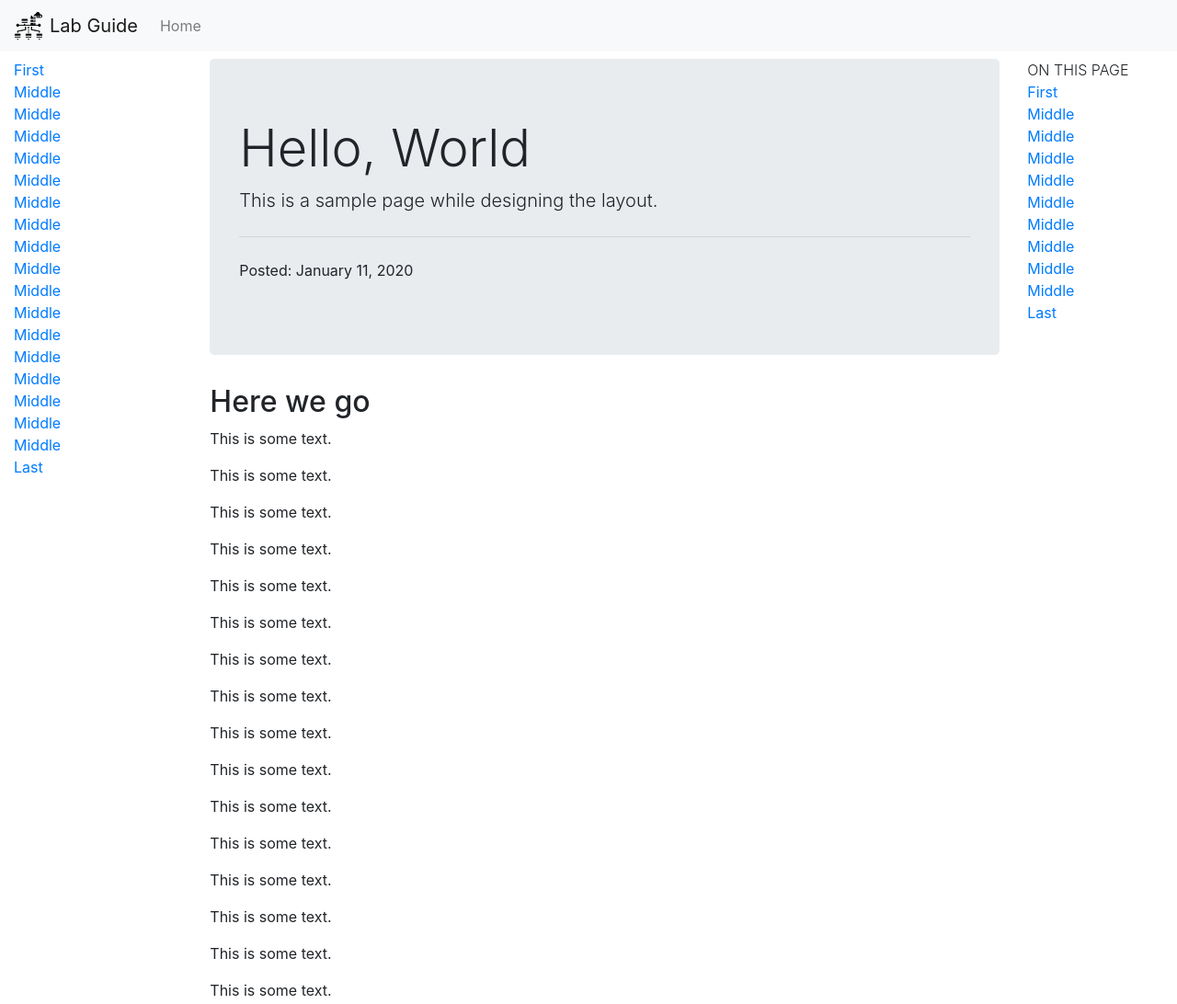
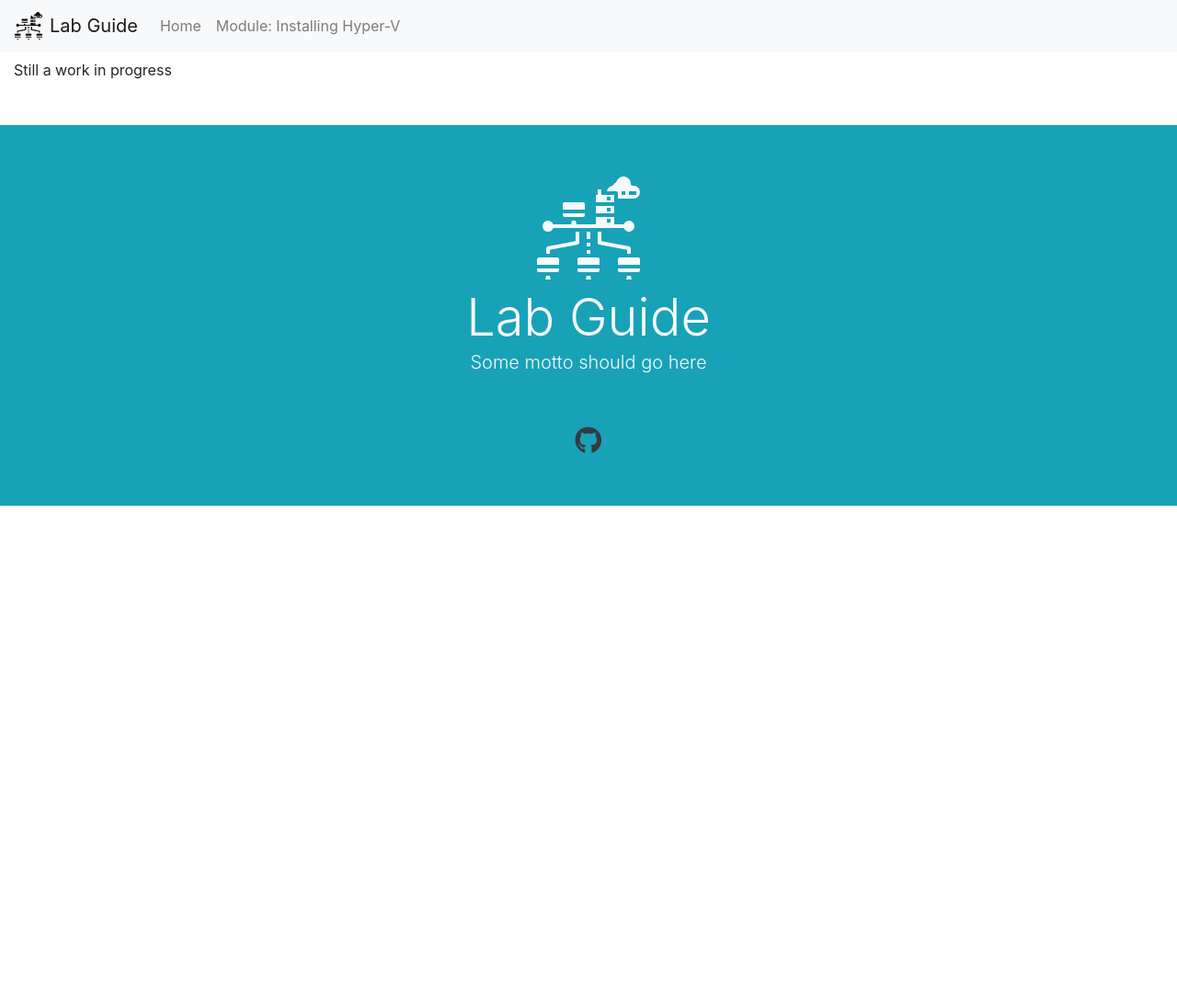
Before and after one commit to parithon/lab-guide, a Gatsby site: page / in a window 1280 px wide. Shown: the top 1092 px of the page at 92% size. After the commit the page ends 800 px from the top, so only its background shows below. Built offline with nearby package versions, Linux system fonts and the light colour scheme; Gatsby itself is replaced by a stand-in of ours.

Commit message:
WIP - Updated blockquote styles

```diff
--- a/src/components/layout.tsx
+++ b/src/components/layout.tsx
@@ -26,7 +26,8 @@ export default ({ children }: any) => {
           <Navbar.Toggle aria-controls="basic-navbar-nav" />
           <Navbar.Collapse id="basic-navbar-nav">
             <Nav activeKey="/" className="mr-auto">
-              <Link to="/" className="nav-link">Home</Link>
+              <Link className="nav-link" to="/">Home</Link>
+              <Link className="nav-link" to="/modules/hyper-v/installing">Module: Installing Hyper-V</Link>
             </Nav>
           </Navbar.Collapse>
       </Navbar>
--- a/src/pages/index.tsx
+++ b/src/pages/index.tsx
@@ -8,97 +8,7 @@ import styles from "./index.module.scss"
 export default () => {
   return (
     <Layout>
-      <div className="row">
-        <div id="module-list" className={`order-1 order-sm-0 col-sm-3 col-lg-2 ${styles.mtoc} bg-sm-dark py-3 py-sm-0`}>
-          <h4 className="d-sm-none font-weight-light text-uppercase">Modules</h4>
-          <ul className="list-unstyled">
-            <li><Link to="/">First</Link></li>
-            <li><Link to="/">Middle</Link></li>
-            <li><Link to="/">Middle</Link></li>
-            <li><Link to="/">Middle</Link></li>
-            <li><Link to="/">Middle</Link></li>
-            <li><Link to="/">Middle</Link></li>
-            <li><Link to="/">Middle</Link></li>
-            <li><Link to="/">Middle</Link></li>
-            <li><Link to="/">Middle</Link></li>
-            <li><Link to="/">Middle</Link></li>
-            <li><Link to="/">Middle</Link></li>
-            <li><Link to="/">Middle</Link></li>
-            <li><Link to="/">Middle</Link></li>
-            <li><Link to="/">Middle</Link></li>
-            <li><Link to="/">Middle</Link></li>
-            <li><Link to="/">Middle</Link></li>
-            <li><Link to="/">Middle</Link></li>
-            <li><Link to="/">Middle</Link></li>
-            <li><Link to="/">Last</Link></li>
-          </ul>
-        </div>
-        <div className="order-0 order-sm-1 col-sm-9 col-lg-10">
-          <Jumbotron className="d-lg-none">
-            <h1 className="display-4">Hello, World</h1>
-            <p className="lead">This is a sample page while designing the layout.</p>
-            <hr className="my-4" />
-            <p>Posted: January 11, 2020</p>
-          </Jumbotron>
-          <div className="row">
-            <div id="toc" className={`order-0 order-lg-1 col-lg-2 ${styles.stoc} bg-sm-dark mb-3 py-3 py-sm-0 mb-lg-0`}>
-              <h4 className="d-sm-none font-weight-light text-uppercase">On this Page</h4>
-              <span className="d-none d-sm-block font-weight-light text-uppercase">On this Page</span>
-              <ul className="nav flex-column">
-                <li className="nav-item"><Link to="/">First</Link></li>
-                <li className="nav-item"><Link to="/">Middle</Link></li>
-                <li className="nav-item"><Link to="/">Middle</Link></li>
-                <li className="nav-item"><Link to="/">Middle</Link></li>
-                <li className="nav-item"><Link to="/">Middle</Link></li>
-                <li className="nav-item"><Link to="/">Middle</Link></li>
-                <li className="nav-item"><Link to="/">Middle</Link></li>
-                <li className="nav-item"><Link to="/">Middle</Link></li>
-                <li className="nav-item"><Link to="/">Middle</Link></li>
-                <li className="nav-item"><Link to="/">Middle</Link></li>
-                <li className="nav-item"><Link to="/">Last</Link></li>
-              </ul>
-            </div>
-            <div className="order-1 order-lg-0 col-lg-10">
-              <Jumbotron className="d-none d-lg-block">
-                <h1 className="display-4">Hello, World</h1>
-                <p className="lead">This is a sample page while designing the layout.</p>
-                <hr className="my-4" />
-                <p>Posted: January 11, 2020</p>
-              </Jumbotron>
-              <h2>Here we go</h2>
-              <p>This is some text.</p>
-              <p>This is some text.</p>
-              <p>This is some text.</p>
-              <p>This is some text.</p>
-              <p>This is some text.</p>
-              <p>This is some text.</p>
-              <p>This is some text.</p>
-              <p>This is some text.</p>
-              <p>This is some text.</p>
-              <p>This is some text.</p>
-              <p>This is some text.</p>
-              <p>This is some text.</p>
-              <p>This is some text.</p>
-              <p>This is some text.</p>
-              <p>This is some text.</p>
-              <p>This is some text.</p>
-              <p>This is some text.</p>
-              <p>This is some text.</p>
-              <p>This is some text.</p>
-              <p>This is some text.</p>
-              <p>This is some text.</p>
-              <p>This is some text.</p>
-              <p>This is some text.</p>
-              <p>This is some text.</p>
-              <p>This is some text.</p>
-              <p>This is some text.</p>
-              <p>This is some text.</p>
-              <p>This is some text.</p>
-              <p>This is some text.</p>
-            </div>
-          </div>
-        </div>
-      </div>
+      Still a work in progress
     </Layout>
   )
 }
--- a/src/styles/global.scss
+++ b/src/styles/global.scss
@@ -30,8 +30,7 @@ a.github {
 blockquote {
   padding: 10px 10px 10px 18px;
   border-left: 7px solid $primary;
-  background-color: $teal;
-  color: $white;
+  background-color: $light;
 
   p {
     margin: 0;
--- a/src/templates/module.module.scss
+++ b/src/templates/module.module.scss
@@ -32,9 +32,14 @@
   ul {
     @include list-unstyled;
 
-    li > a {
-      &:hover {
-        text-decoration: none;
+    li {
+      padding-top: 5px;
+
+      > a {
+        font-weight: 300;
+        &:hover {
+          text-decoration: none;
+        }
       }
     }
   }
@@ -45,11 +50,11 @@
   top: 0rem;
   right: 1rem;
   font-weight: 300;
-  background-color: $teal;
+  background-color: $primary;
   padding: .75rem;
   border-top-right-radius: .5rem;
   border-bottom-left-radius: .5rem;
-  color: $gray-200;
+  color: $white;
 
   @media screen and (max-width: 576px) {
     padding: .5rem;
```
Also changed, not shown: src/docs/modules/hyper-v/Installing.md (+7 -7 lines).
